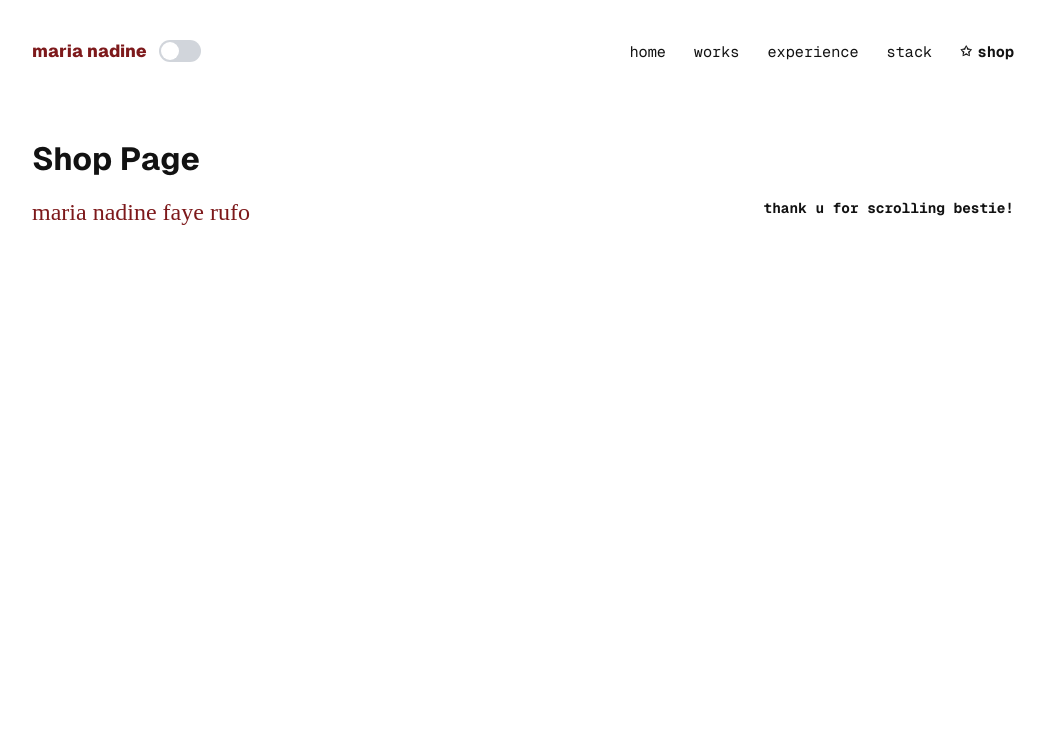
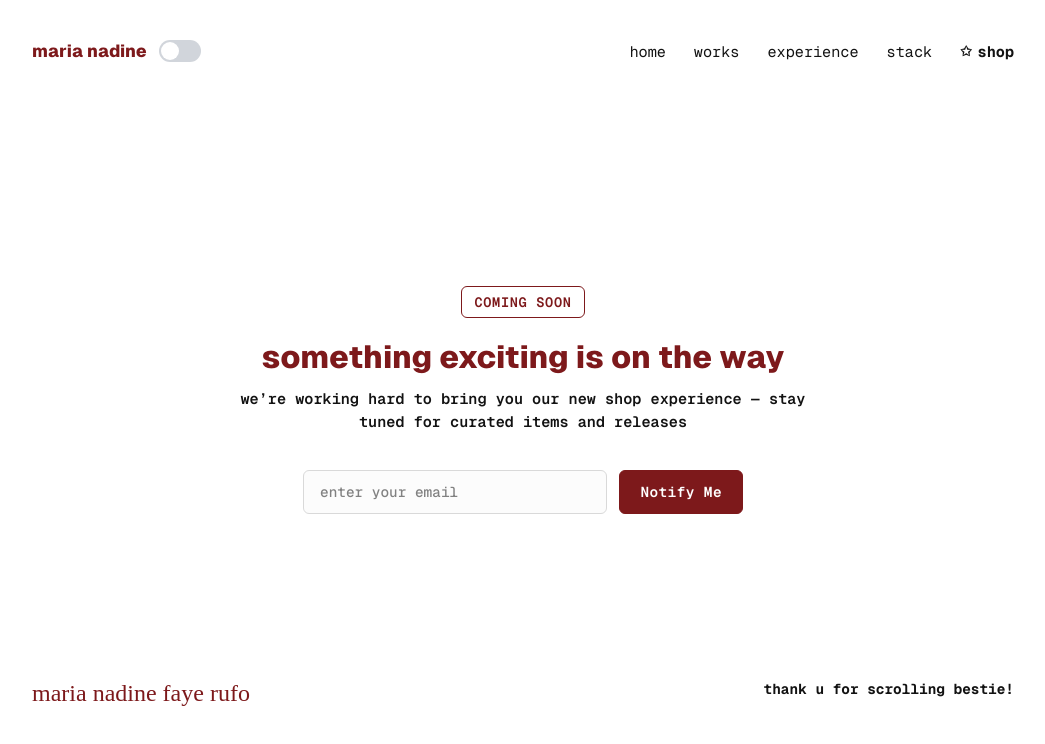
Before and after one commit to marianadine/mariafaye2026, a React (Vite) app: page /shop in a window 1280 px wide. Shown: the top 744 px of the page, without its empty margins (117-1162 px from the left). Built offline with nearby package versions, Linux system fonts and the light colour scheme; a web font is replaced by a local one.

Commit message:
Shop Page | Coming Soon

```diff
--- a/src/pages/shop.jsx
+++ b/src/pages/shop.jsx
@@ -1,7 +1,66 @@
+import React, { useState } from 'react';
+import '../styles/commonstyles.css';
+
 export default function Shop() {
+  const [email, setEmail] = useState('');
+  const [isModalOpen, setIsModalOpen] = useState(false);
+
+  const handleSubmit = (e) => {
+    e.preventDefault();
+    if (email) {
+      setIsModalOpen(true);
+    }
+  };
+
+  const closeModal = () => {
+    setIsModalOpen(false);
+    setEmail('');
+  };
+
   return (
-    <div>
-      <h1>Shop Page</h1>
+    <div className="shop-container">
+      <div className="shop-content">
+        <span className="shop-badge">coming soon</span>
+        <h3 className="section-name shop-title">something exciting is on the way</h3>
+        <code className="shop-subtitle">
+          we’re working hard to bring you our new shop experience — stay tuned for curated items and releases
+        </code>
+
+        <form className="shop-form" onSubmit={handleSubmit}>
+          <input
+            type="email"
+            placeholder="enter your email"
+            className="shop-input"
+            value={email}
+            onChange={(e) => setEmail(e.target.value)}
+            required
+          />
+          <button type="submit" className="shop-button">
+            Notify Me
+          </button>
+        </form>
+      </div>
+
+      {/* Email Sent Modal Overlay */}
+      {isModalOpen && (
+        <div className="flipbook-overlay" onClick={closeModal}>
+          <div className="modal-card" onClick={(e) => e.stopPropagation()}>
+            <button className="close-btn" onClick={closeModal}>
+              ✕
+            </button>
+            <span className="shop-badge">subscribed</span>
+            <h3 className="section-name" style={{ marginTop: '12px' }}>
+              you're on the list!
+            </h3>
+            <code className="shop-subtitle" style={{ marginBottom: '24px' }}>
+              keep an eye on your inbox.
+            </code>
+            <button className="shop-button" onClick={closeModal} style={{ width: '100%' }}>
+              Got it
+            </button>
+          </div>
+        </div>
+      )}
     </div>
   );
 }
--- a/src/styles/commonstyles.css
+++ b/src/styles/commonstyles.css
@@ -194,3 +194,137 @@
     user-select: none;
     -webkit-user-drag: none;
 }
+
+/* SHOP PAGE */
+.shop-container {
+    display: flex;
+    flex-direction: column;
+    justify-content: center;
+    align-items: center;
+    width: 100%;
+    min-height: 65vh;
+    margin: 0 auto;
+    text-align: center;
+}
+
+.shop-content {
+    display: flex;
+    flex-direction: column;
+    align-items: center;
+    max-width: 580px;
+    width: 100%;
+}
+
+.shop-badge {
+    font-family: 'Geist Mono', monospace;
+    font-size: 0.85rem;
+    font-weight: 600;
+    letter-spacing: 0.05em;
+    color: var(--brand-color);
+    border: 1px solid var(--brand-color);
+    border-radius: 6px;
+    padding: 6px 12px;
+    background-color: transparent;
+    text-transform: uppercase;
+    margin-bottom: 20px;
+    display: inline-flex;
+    align-items: center;
+    justify-content: center;
+}
+
+.shop-title {
+    font-family: 'Geist Sans', sans-serif;
+    font-weight: 800;
+    color: var(--brand-color);
+    font-size: 2rem;
+    margin-bottom: 12px;
+    line-height: 1.2;
+}
+
+.shop-subtitle {
+    font-family: 'Geist Mono', monospace;
+    font-weight: 600;
+    color: var(--text-color);
+    font-size: 0.95rem;
+    margin-bottom: 36px;
+    line-height: 1.5;
+    display: block;
+}
+
+.shop-form {
+    display: flex;
+    gap: 12px;
+    width: 100%;
+    max-width: 440px;
+}
+
+.shop-input {
+    flex: 1;
+    font-family: 'Geist Mono', monospace;
+    font-size: 0.9rem;
+    font-weight: 500;
+    padding: 12px 16px;
+    border-radius: 6px;
+    border: 1px solid var(--box-stroke);
+    background-color: var(--box-bg);
+    color: var(--text-color);
+    outline: none;
+    transition: border-color 0.2s ease, background-color 0.25s ease;
+}
+
+.shop-input::placeholder {
+    color: var(--grey-color);
+}
+
+.shop-input:focus {
+    border-color: var(--brand-color);
+}
+
+.shop-button {
+    font-family: 'Geist Mono', monospace;
+    font-size: 0.9rem;
+    font-weight: 600;
+    letter-spacing: 0.03em;
+    color: var(--bg-color);
+    background-color: var(--brand-color);
+    border: 1px solid var(--brand-color);
+    border-radius: 6px;
+    padding: 12px 20px;
+    cursor: pointer;
+    white-space: nowrap;
+    transition: opacity 0.2s ease, transform 0.1s ease;
+}
+
+.shop-button:hover {
+    opacity: 0.9;
+}
+
+.shop-button:active {
+    transform: translateY(1px);
+}
+
+.modal-card {
+    position: relative;
+    background-color: var(--box-bg);
+    border: 1px solid var(--box-stroke);
+    border-radius: 8px;
+    padding: 40px 32px 32px 32px;
+    max-width: 420px;
+    width: 90%;
+    text-align: center;
+    box-shadow: 0 20px 40px rgba(0, 0, 0, 0.3);
+    display: flex;
+    flex-direction: column;
+    align-items: center;
+}
+
+.modal-card .close-btn {
+    top: 12px;
+    right: 12px;
+    width: 28px;
+    height: 28px;
+    font-size: 0.85rem;
+    display: flex;
+    align-items: center;
+    justify-content: center;
+}
```
